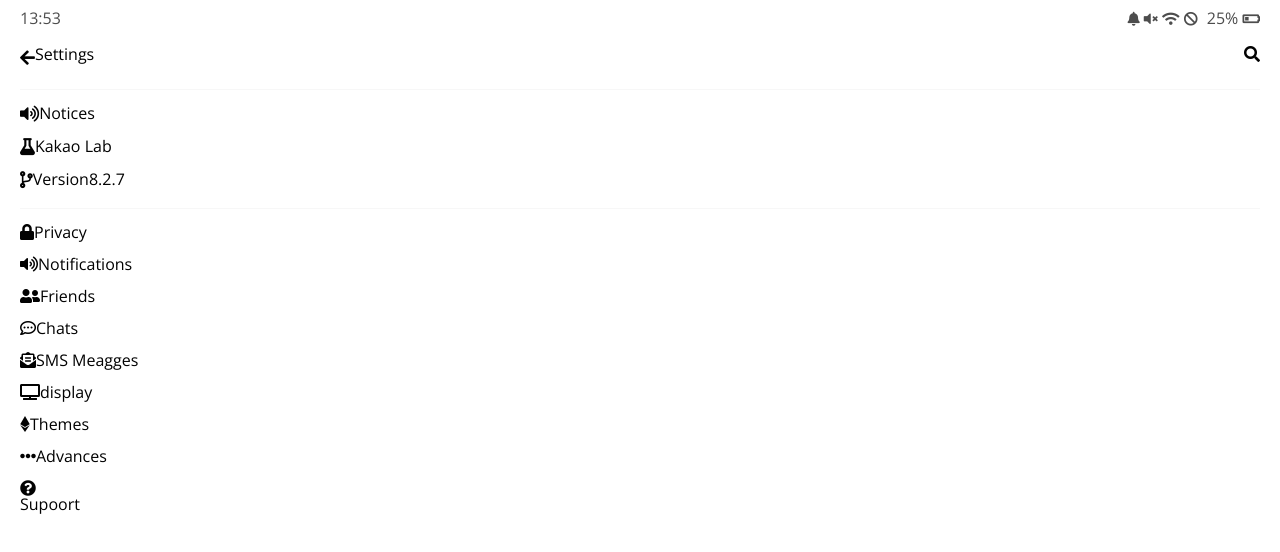
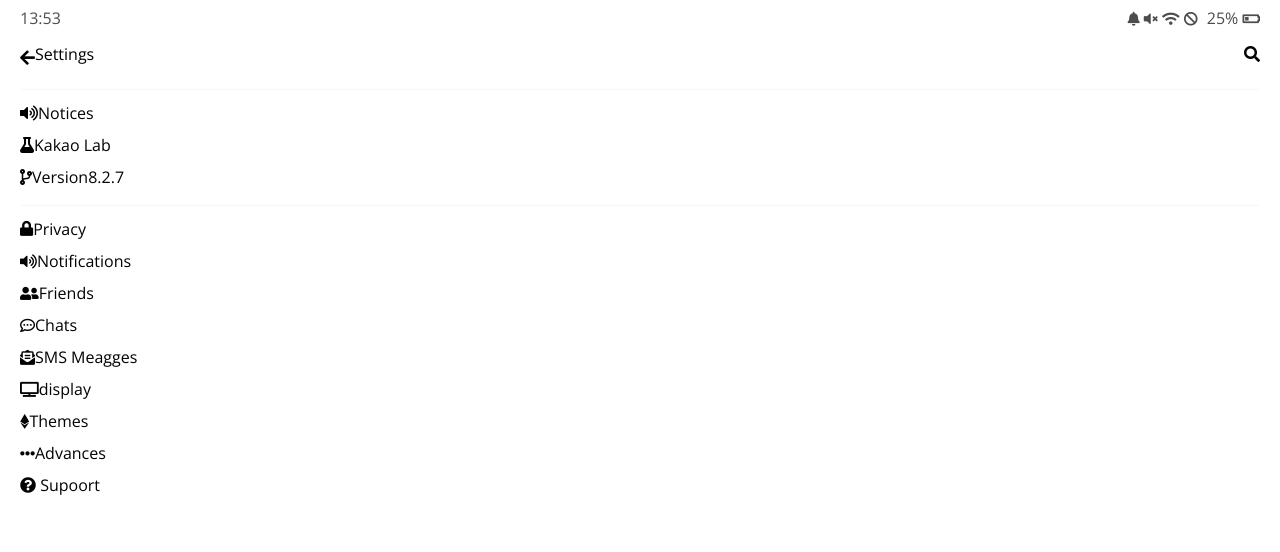
Before and after one commit to jeongmingi123/kakao-clone, a plain HTML site: page settings.html in a window 1280 px wide. Drawn offline with nearby package versions, Linux system fonts and the light colour scheme.

Commit message:
수정
수정

```diff
--- a/css/setting.css
+++ b/css/setting.css
@@ -6,8 +6,8 @@
 .main__header__list__notices__comment {
 }
 
-.main__header__list__notices__image i {
-  font-size: 17px;
+.main__center__list__Privacy i {
+  font-size: 15px;
 }
 
 .main__header__list {
--- a/settings.html
+++ b/settings.html
@@ -43,17 +43,13 @@
       <header class="main__header__settings">
         <ul class="main__header__list">
           <li class="main__header__list__notices">
-            <span class="main__header__list__notices__image">
               <i class="fas fa-volume-up"></i>
-            </span>
             <span class="main__header__list__notices__comment">
               Notices
             </span>
           </li>
           <li class="main__header__list__notices">
-            <span class="main__header__list__notices__image">
               <i class="fas fa-flask"></i>
-            </span>
             <span class="main__header__list__notices__comment">
               Kakao Lab
             </span>
@@ -74,7 +70,7 @@
       <div class="main__settings_center">
         <ul class="main__center__list">
           <li class="main__center__list__Privacy">
-            <span class="main__center__list__Privacy__image">
+            <span class="main__center__list__image"></span>
               <i class="fas fa-lock"></i>
             </span>
             <span class="main__center__list__Privacy__comment">
@@ -82,57 +78,57 @@
             </span>
           </li>
           <li class="main__center__list__Privacy">
-            <div class="main__center__list__notifications__image">
+            <span class="main__center__list__image">
               <i class="fas fa-volume-up"></i>
-            </div>
+            </span>
             <span class="main__center__list__Privacy__comment">
               Notifications
             </span>
           </li>
           <li class="main__center__list__Privacy">
-            <div class="main__center__list__Friends__image">
+            <span class="main__center__list__image">
               <i class="fas fa-user-friends"></i>
-            </div>
+            </span>
             <span class="main__center__list__Privacy__comment">
               Friends
             </span>
           </li>
           <li class="main__center__list__Privacy">
-            <div class="main__center__list__Chats__image">
+            <span class="main__center__list__image">
               <i class="far fa-comment-dots"></i>
-            </div>
+            </span>
             <span class="mmain__center__list__Privacy__comment">
               Chats
             </span>
           </li>
           <li class="main__center__list__Privacy">
-            <div class="main__center__list__smsMeagges__image">
+            <span class="main__center__list__image">
               <i class="fas fa-envelope-open-text"></i>
-            </div>
+            </span>
             <span class="main__center__list__Privacy__comment">
               SMS Meagges
             </span>
           </li>
           <li class="main__center__list__Privacy">
-            <div class="main__center__list__display__image">
+            <span class="main__center__list__image">
               <i class="fas fa-tv"></i>
-            </div>
+            </span>
             <span class="main__center__list__Privacy__comment">
               display
             </span>
           </li>
           <li class="main__center__list__Privacy">
-            <div class="main__center__list__themes__image">
+            <span class="main__center__list__image">
               <i class="fab fa-ethereum"></i>
-            </div>
+            </span>
             <span class="main__center__list__Privacy__comment">
               Themes
             </span>
           </li>
           <li class="main__center__list__Privacy">
-            <div class="main__center__list__advances__image">
+            <span class="main__center__list__image">
               <i class="fas fa-ellipsis-h"></i>
-            </div>
+            </span>
             <span class="main__center__list__Privacy__comment">
               Advances
             </span>
@@ -142,9 +138,9 @@
       <nav class="main__nav">
         <ul class="main__nav__list">
           <li class="main__nav__list__supoort">
-            <div class="main__center__list__support__image">
+            <span class="main__center__list__image">
               <i class="fas fa-question-circle"></i>
-            </div>
+            </span>
             <span class="mmain__center__list__Privacy__comment">
               Supoort
             </span>
```
Also changed, not shown: 1 other file.
